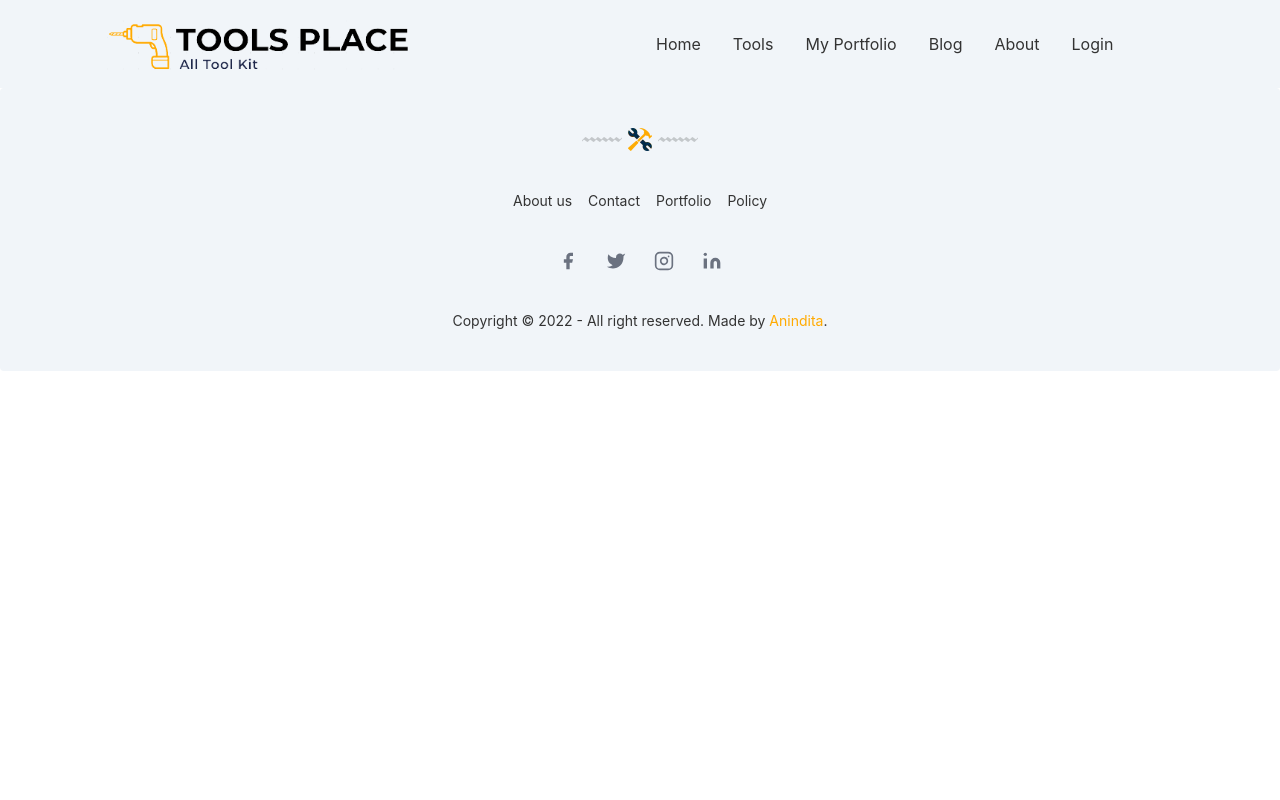
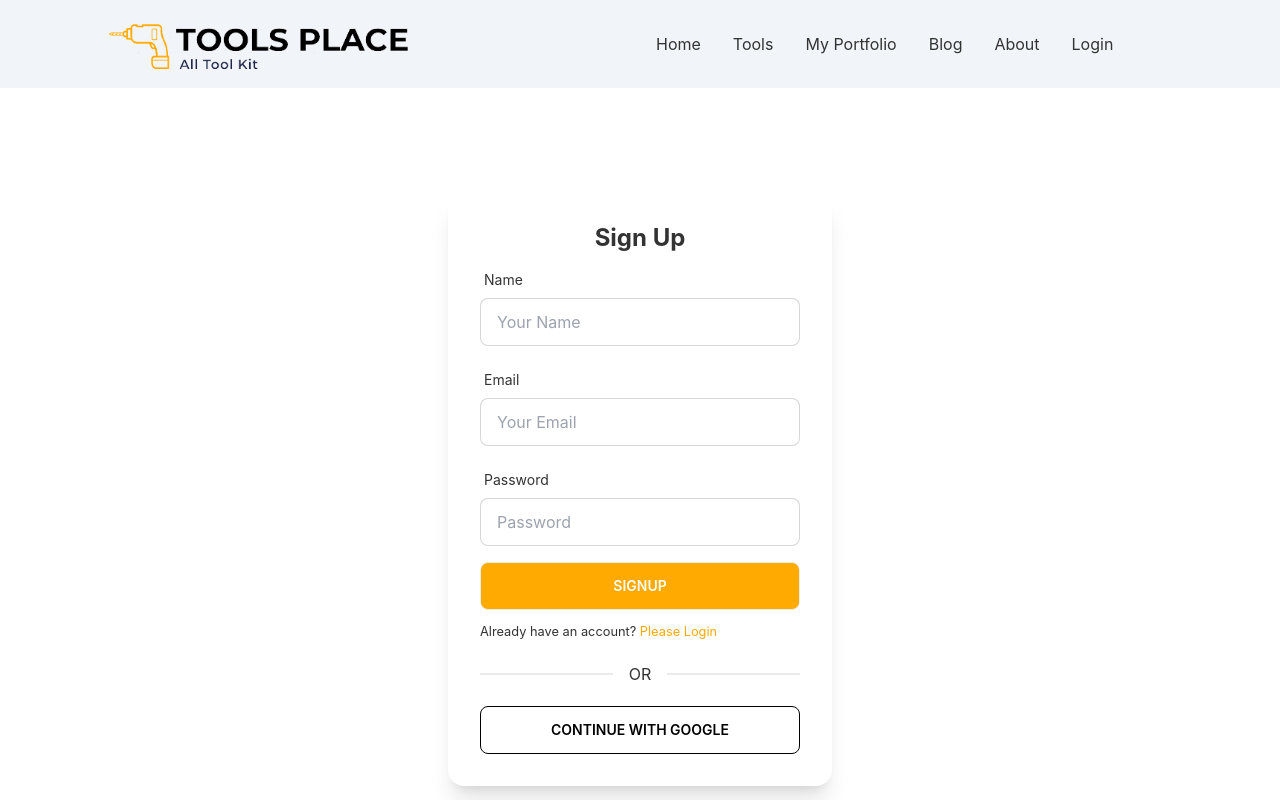
Before and after one commit to Aninditaroy/tool-place-client, a React (Create React App) app: page /signup in a window 1280 px wide. Shown: the top 800 px of the page. Built offline with nearby package versions, Linux system fonts and the light colour scheme.

Commit message:
signup page added with auth

```diff
--- a/src/App.js
+++ b/src/App.js
@@ -8,6 +8,7 @@ import ToolDetails from './Pages/Home/ToolDetails';
 import ToolsCard from './Pages/Home/ToolsCard';
 import Login from './Pages/Login/Login';
 import RequireAuth from './Pages/Login/RequireAuth';
+import Signup from './Pages/Login/Signup';
 
 function App() {
   return (
@@ -17,6 +18,7 @@ function App() {
         <Route path='/' element={<Home />}></Route>
         <Route path='/tools' element={<ToolsCard />}></Route>
         <Route path='/login' element={<Login />}></Route>
+        <Route path='/signup' element={<Signup />}></Route>
         <Route path='/tools/:toolId' element={<RequireAuth>
           <ToolDetails />
         </RequireAuth>}></Route>
--- a/src/Pages/Login/Signup.js
+++ b/src/Pages/Login/Signup.js
@@ -1,9 +1,119 @@
 import React from 'react';
+import { useCreateUserWithEmailAndPassword, useSignInWithGoogle, useUpdateProfile } from 'react-firebase-hooks/auth';
+import auth from '../../firebase.init';
+import { useForm } from 'react-hook-form';
+import { useNavigate, Link } from 'react-router-dom';
 
 const Signup = () => {
+    const [
+        createUserWithEmailAndPassword,
+        user,
+        loading,
+        error,
+    ] = useCreateUserWithEmailAndPassword(auth);
+    const { register, formState: { errors }, handleSubmit } = useForm();
+
+    const navigate = useNavigate();
+    const [signInWithGoogle, gUser, gLoading, gError] = useSignInWithGoogle(auth);
+    let signUpError;
+    const [updateProfile, updating, updateError] = useUpdateProfile(auth);
+    if (error || gError || updateError) {
+        signUpError = <p className="text-red-500"><small>{error?.message || gError?.message || updateError?.message}</small></p>
+    }
+    if (user) {
+        navigate('/tools');
+    }
+    const onSubmit = async (data) => {
+        await createUserWithEmailAndPassword(data.email, data.password);
+        await updateProfile({ displayName: data.name });
+        // console.log('update done');
+    }
     return (
-        <div>
-
+        <div className="flex h-screen justify-center items-center">
+            <div className="card w-96 bg-base-100 shadow-xl">
+                <div className="card-body">
+                    <h2 className="text-center text-2xl font-bold"> Sign Up </h2>
+                    <form onSubmit={handleSubmit(onSubmit)}>
+                        <div className="form-control w-full max-w-xs">
+                            <label className="label">
+                                <span className="label-text">Name</span>
+                            </label>
+                            <input
+                                type="text"
+                                placeholder="Your Name"
+                                className="input input-bordered w-full max-w-xs"
+                                {...register('name', {
+                                    required: {
+                                        value: true,
+                                        message: 'Name is required'
+                                    }
+                                })}
+                            />
+                            <label className="label">
+                                {errors.name?.type === 'required' && <span className="label-text-alt text-red-500">{errors.name.message}</span>}
+                            </label>
+                        </div>
+                        <div className="form-control w-full max-w-xs">
+                            <label className="label">
+                                <span className="label-text">Email</span>
+                            </label>
+                            <input
+                                type="email"
+                                placeholder="Your Email"
+                                className="input input-bordered w-full max-w-xs"
+                                {...register('email', {
+                                    required: {
+                                        value: true,
+                                        message: 'Email is required'
+                                    },
+                                    pattern: {
+                                        value: /[a-z0-9]+@[a-z]+\.[a-z]{2,3}/,
+                                        message: 'Provide a valid email'
+                                    }
+                                })}
+                            />
+                            <label className="label">
+                                {errors.email?.type === 'required' && <span className="label-text-alt text-red-500">{errors.email.message}</span>}
+                                {errors.email?.type === 'pattern' && <span className="label-text-alt text-red-500">{errors.email.message}</span>}
+                            </label>
+                        </div>
+                        <div className="form-control w-full max-w-xs">
+                            <label className="label">
+                                <span className="label-text">Password</span>
+                            </label>
+                            <input
+                                type="password"
+                                placeholder="Password"
+                                className="input input-bordered w-full max-w-xs"
+                                {...register('password', {
+                                    required: {
+                                        value: true,
+                                        message: 'Password is required'
+                                    },
+                                    minLength: {
+                                        value: 6,
+                                        message: 'Must be 6 characters or longer'
+                                    }
+                                })}
+                            />
+                            <label className="label">
+                                {errors.password?.type === 'required' && <span className="label-text-alt text-red-500">{errors.password.message}</span>}
+                                {errors.password?.type === 'minLength' && <span className="label-text-alt text-red-500">{errors.password.message}</span>}
+                            </label>
+                        </div>
+                        {signUpError}
+                        <input className="btn w-full max-w-xs text-white bg-primary hover:bg-white hover:text-black hover:border-black" type="submit" value="SignUp" />
+                    </form>
+                    <p><small>Already have an account? <Link to='/login' className="text-primary">Please Login</Link></small></p>
+                    <div className="divider"> OR </div>
+                    <button
+                        onClick={() => signInWithGoogle()}
+                        className="btn w-full max-w-xs hover:text-white hover:bg-primary bg-white text-black border-black"
+                    >
+                        Continue with google
+                    </button>
+                </div>
+            </div>
         </div>
     );
 };
```
